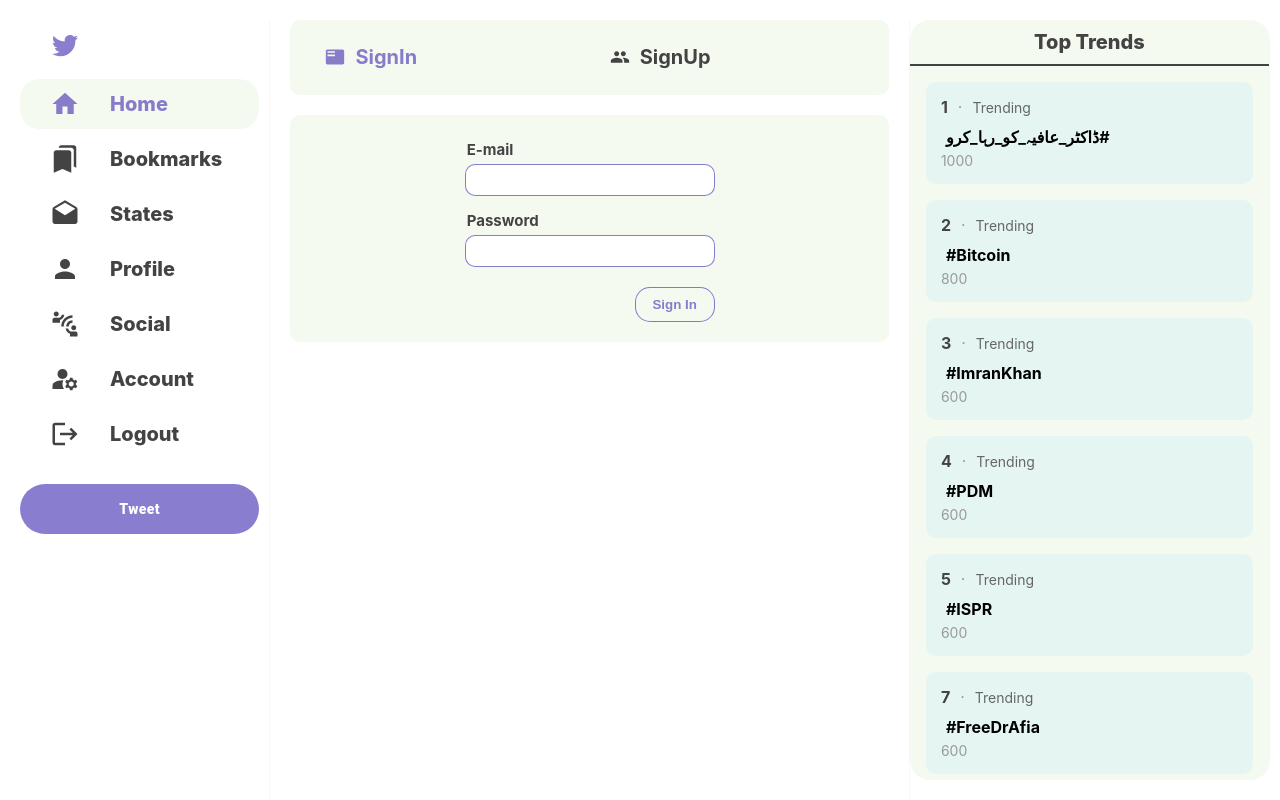
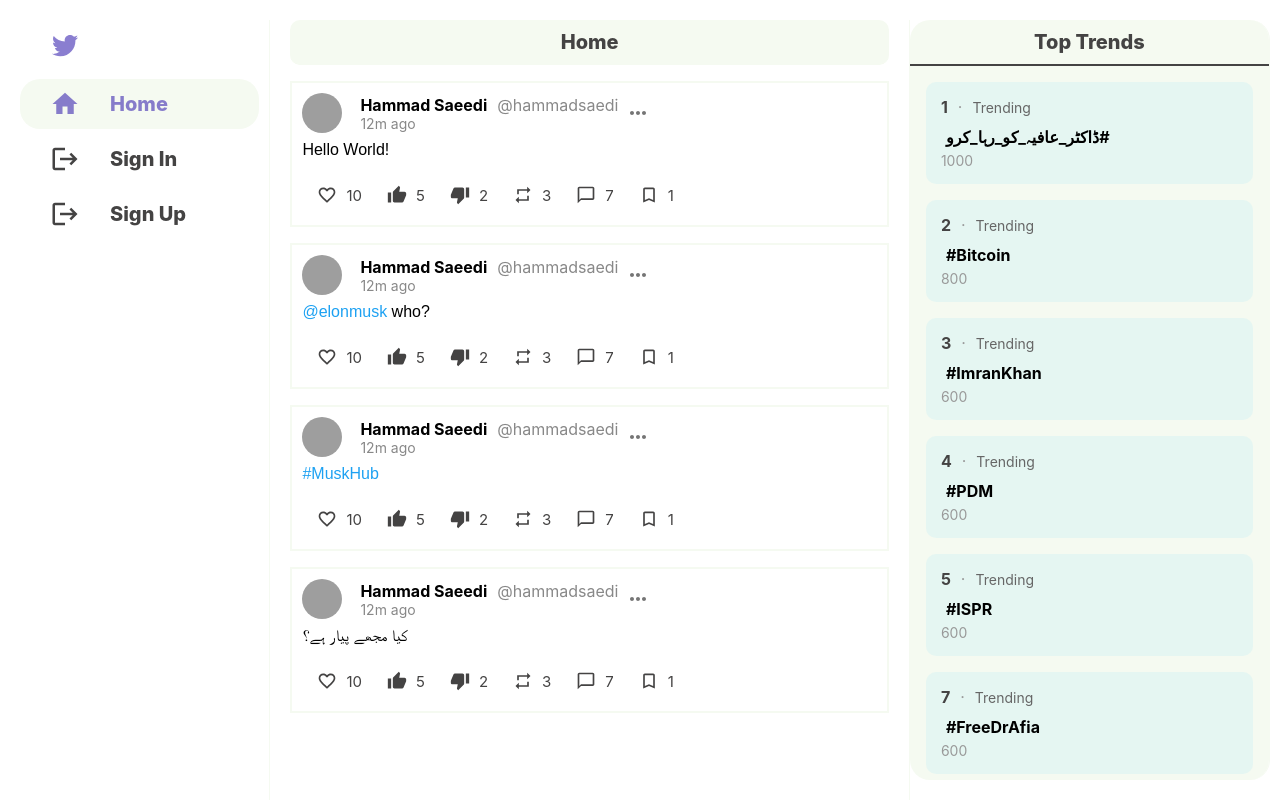
Before and after one commit to hammadsaedi/twitter, a React (Create React App) app in the folder twitter/: page / in a window 1280 px wide. Built offline with nearby package versions, Linux system fonts and the light colour scheme; grey boxes are pictures that could not be loaded.

Commit message:
SignIn and Sign Up Function

```diff
--- a/twitter/src/App.js
+++ b/twitter/src/App.js
@@ -13,9 +13,15 @@
 import Explore from './Explore/Explore';
 import Notifications from './Notifications/Notifications';
 import Profile from './Profile/Profile';
-import SignInUpForm from './SignInUp/SignInUp';
+
+import SignInForm from './SignInUp/SignIn';
+import SignUpForm from './SignInUp/SignUp';
 
 function App() {
+  const [login, setLogin] = useState(false);
+
+  const [userName, setUserName] = useState('');
+
   const [activeOption, setActiveOption] = useState("Home");
 
   const [tweetPopup, setTweetPopup] = useState(false);
@@ -23,6 +29,26 @@
   const [logoutPopup, setLogoutPopup] = useState(false);
 
   const [HashTag, setHashTag] = useState("#Twitter");
+
+  const handleLogin = (email, password) => {
+    if (email === 'faoqzuhair@gmail.com' && password === 'admin12345'){
+      setUserName("faoqzuhair");
+      setLogin(true);
+      setActiveOption("Home");
+    } else {
+      alert('Invalid Credentials');
+    }
+    console.log('Logging in....');
+  }
+
+  const handleSignUp = (name, email, password) => {
+    // push to database
+    setUserName(email.split('@')[0]);
+    console.log('Signing Up....');
+    setLogin(true);
+    setActiveOption("Home");
+  }
+
 
 
   const handleOption = (option) => {
@@ -37,6 +63,7 @@
   };
 
   const handleLogout = () => {
+    setLogin(false);
     setLogoutPopup(!logoutPopup);
     console.log('Tweeting....');
   };
@@ -78,53 +105,61 @@
       )}
 
       {/* Sidebar */}
-      <Sidebar className={`${tweetPopup ? 'blur' : ''}`} handleClick={handleOption} handleTweet={handleTweet} handleLogout={handleLogout}/>
+      <Sidebar className={`${tweetPopup ? 'blur' : ''}`} login={login} handleClick={handleOption} handleTweet={handleTweet} handleLogout={handleLogout}/>
 
       {/* Feed */}
       {activeOption === "Home" &&
-        // <Feed filter = {"Home"} className={`${tweetPopup ? 'blur' : ''}`}/>
+        <Feed  userName={userName} filter = {"Home"} className={`${tweetPopup ? 'blur' : ''}`}/>
+      }
 
-        <SignInUpForm/>
+      {/* Sign Up */}
+      {activeOption === "SignUp" &&
+        <SignUpForm handleSignUp={handleSignUp}/>
+      }
+
+      {/* Sign In */}
+      {activeOption === "SignIn" &&
+        <SignInForm handleSignIn={handleLogin}/>
       }
 
       {/* Explore */}
       {activeOption === "Explore" &&
-        <Explore className={`${tweetPopup ? 'blur' : ''}`}/>
+        <Explore userName={userName} className={`${tweetPopup ? 'blur' : ''}`}/>
       }
 
       {/* Notifications */}
       {activeOption === "Notifications" &&
-        <Notifications className={`${tweetPopup ? 'blur' : ''}`}/>
+        <Notifications  userName={userName} className={`${tweetPopup ? 'blur' : ''}`}/>
       }
 
       {/* Bookmarks */}
       {activeOption === "Bookmarks" &&
-        <Bookmarks className={`${tweetPopup ? 'blur' : ''}`}/>
+        <Bookmarks  userName={userName} className={`${tweetPopup ? 'blur' : ''}`}/>
       }
 
       {/* States */}
       {activeOption === "States" &&
-        <States className={`${tweetPopup ? 'blur' : ''}`} />
+        <States  userName={userName} className={`${tweetPopup ? 'blur' : ''}`} />
       }
 
       {/* Profile */}
       {activeOption === "Profile" &&
-        <Profile className={`${tweetPopup ? 'blur' : ''}`}/>
+        <Profile  userName={userName} className={`${tweetPopup ? 'blur' : ''}`}/>
       }
 
       {/* Social */}
       {activeOption === "Social" &&
-        <Social className={`${tweetPopup ? 'blur' : ''}`}/>
+        <Social  userName={userName} className={`${tweetPopup ? 'blur' : ''}`}/>
       }
 
       {/* Account */}
       {activeOption === "Account" &&
-        <Account className={`${tweetPopup ? 'blur' : ''}`}/>
+        <Account  userName={userName} className={`${tweetPopup ? 'blur' : ''}`}/>
       }
 
       {/* HashTag */}
       {activeOption === "Hashtag" &&
-        <Feed filter = {HashTag} className={`${tweetPopup ? 'blur' : ''}`}/>
+        <Feed  userName={userName} filter = {HashTag} className={`${tweetPopup ? 'blur' : ''}`}/>
       }
 
 
--- a/twitter/src/Center/Feed.js
+++ b/twitter/src/Center/Feed.js
@@ -9,7 +9,7 @@
 import PeopleIcon from '@mui/icons-material/People';
 import Diversity1Icon from '@mui/icons-material/Diversity1';
 
-export default function Feed({filter}) {
+export default function Feed({userName, filter}) {
   const [activeOption, setActiveOption] = useState('For You');
 
   const handleOptionClick = (text) => {
@@ -23,10 +23,20 @@
   return (
     <div className="feed">
         {/* Header */}
-        <Header text={filter} options={[option1, option2, option3]} handleOptionClick={handleOptionClick}/>
+        {
+          userName == "" &&
+          <Header text={filter}/>
+        }
+        {
+          userName != "" &&
+          <Header text={userName} options={[option1, option2, option3]} handleOptionClick={handleOptionClick}/>
+        }
 
         {/* TweetBox */}
-        <TweetBox />
+        {
+          userName != "" &&
+          <TweetBox />
+        }
 
         {/* Post */}
         <Tweet text="Hello World!"/>
--- a/twitter/src/Sidebar/Sidebar.js
+++ b/twitter/src/Sidebar/Sidebar.js
@@ -14,7 +14,7 @@
 import { Button } from '@mui/material';
 import LogoutIcon from '@mui/icons-material/Logout';
 
-export default function Sidebar({handleClick, handleTweet, handleLogout}) {
+export default function Sidebar({handleClick, handleTweet, handleLogout, login}) {
   const [activeOption, setActiveOption] = useState("Home");
 
   const handleOptionClick = (text) => {
@@ -49,25 +49,55 @@
         {/* <SidebarOption active={activeOption === 'Notifications'}  text='Notifications' Icon={NotificationsIcon} onClick={() => handleOptionClick('Notifications')}  /> */}
 
         {/* Bookmark */}
+        {
+          login &&
           <SidebarOption active={activeOption === 'Bookmarks'} text='Bookmarks' Icon={BookmarksIcon} onClick={() => handleOptionClick('Bookmarks')} />
 
+        }
+
         {/* Draft */}
+        {
+          login &&
             <SidebarOption active={activeOption === 'States'} text='States' Icon={DraftsIcon} onClick={() => handleOptionClick('States')} />
+        }
 
-        {/* Profile */}
+        {/* Profile */} {
+          login &&
           <SidebarOption active={activeOption === 'Profile'} text='Profile' Icon={PersonIcon}  onClick={() => handleOptionClick('Profile')}/>
+        }
 
         {/* Social */}
+        {
+          login &&
            <SidebarOption active={activeOption === 'Social'}  text='Social' Icon={ConnectWithoutContactIcon}  onClick={() => handleOptionClick('Social')}/>
+        }
 
         {/* Account */}
+        {
+          login &&
           <SidebarOption active={activeOption === 'Account'} text='Account' Icon={ManageAccountsIcon} onClick={() => handleOptionClick('Account')}/>
+        }
 
         {/* Button -> Logout */}
+        {
+          login &&
           <SidebarOption text='Logout' Icon={LogoutIcon} onClick={() => handleLogoutClick('Logout')} />
+        }
 
+        {
+          !login &&
+          <SidebarOption text='Sign In' Icon={LogoutIcon} onClick={() => handleOptionClick('SignIn')} />
+        }
+
+        {
+          !login &&
+          <SidebarOption text='Sign Up' Icon={LogoutIcon} onClick={() => handleOptionClick('SignUp')} />
+        }
         {/* Button -> Tweet */}
+        {
+          login &&
           <Button variant='outlined' className='sidebar__tweet' fullWidth onClick={() => handleTweetClick('Tweet')}>Tweet</Button>
+        }
     </div>
   )
 }
--- /dev/null
+++ b/twitter/src/SignInUp/SignIn.js
@@ -0,0 +1,61 @@
+import React, { useState, useEffect } from 'react';
+import '../Center/Feed.css'
+import Header from '../Header/Header'
+
+import './SignInUp.css'
+
+const SignInForm = ({handleSignIn}) => {
+  const [email, setEmail] = useState('');
+  const [password, setPassword] = useState('');
+  const [isFormValid, setIsFormValid] = useState(false);
+
+  const handleEmailChange = (e) => {
+    setEmail(e.target.value);
+  };
+
+  const handlePasswordChange = (e) => {
+    setPassword(e.target.value);
+  };
+
+
+  const handleSubmit = (e) => {
+    e.preventDefault();
+    handleSignIn(email, password);
+    // Perform form submission logic here
+  };
+
+  useEffect(() => {
+    const isEmailValid = /\S+@\S+\.\S+/.test(email);
+    setIsFormValid(isEmailValid);
+
+  }, [email]);
+
+  useEffect(() => {
+    setEmail('');
+    setPassword('');
+  }, []);
+
+
+  return (
+    <div className="feed">
+      {/* Header */}
+      <Header text="Sign In"/>
+
+      <div className="SignInUp__container">
+          <form onSubmit={handleSubmit}>
+            <h5>E-mail</h5>
+            <input type="email" value={email}  pattern="[a-z0-9._%+-]+@[a-z0-9.-]+\.[a-z]{2,}$" onChange={handleEmailChange} required />
+
+            <h5>Password</h5>
+            <input type="password" value={password} onChange={handlePasswordChange} minLength={6} required />
+
+            <button type="submit" className="SignInUp__signInButton" disabled={!isFormValid}>
+              Sign In
+            </button>
+          </form>
+      </div>
+    </div>
+  );
+};
+
+export default SignInForm;
--- a/twitter/src/SignInUp/SignInUp.js
+++ b/twitter/src/SignInUp/SignUp.js
@@ -1,28 +1,16 @@
 import React, { useState, useEffect } from 'react';
 import '../Center/Feed.css'
 import Header from '../Header/Header'
-import HeaderOption from '../Header/HeaderOption'
 
 import './SignInUp.css'
 
-import FeaturedPlayListIcon from '@mui/icons-material/FeaturedPlayList';
-import PeopleIcon from '@mui/icons-material/People';
 
-
-const SignInUpForm = () => {
-  const [activeOption, setActiveOption] = useState("SignIn");
+const SignInUpForm = ({handleSignUp}) => {
   const [name, setName] = useState('');
   const [email, setEmail] = useState('');
   const [password, setPassword] = useState('');
   const [confirmPassword, setConfirmPassword] = useState('');
   const [isFormValid, setIsFormValid] = useState(false);
-
-  let option1 = <HeaderOption text="SignIn" Icon={FeaturedPlayListIcon} />;
-  let option2 = <HeaderOption text="SignUp" Icon={PeopleIcon} />;
-
-  const handleOptionClick = (text) => {
-    setActiveOption(text);
-  };
 
   const handleNameChange = (e) => {
     const inputName = e.target.value;
@@ -45,6 +33,7 @@
 
   const handleSubmit = (e) => {
     e.preventDefault();
+    handleSignUp(name, email, password);
     // Perform form submission logic here
   };
 
@@ -53,21 +42,24 @@
     const isNameValid = name.trim() !== '';
     const isPasswordValid = password.length >= 6;
     const isConfirmPasswordValid = password === confirmPassword;
-    if(activeOption === 'SignIn') {
-      setIsFormValid(isEmailValid);
-    } else {
-      setIsFormValid(isEmailValid && isNameValid && isPasswordValid && isConfirmPasswordValid);
-    }
+
+    setIsFormValid(isEmailValid && isNameValid && isPasswordValid && isConfirmPasswordValid);
   }, [name, email, password, confirmPassword]);
+
+  useEffect(() => {
+    setName('');
+    setEmail('');
+    setPassword('');
+    setConfirmPassword('');
+  }, []);
 
 
   return (
     <div className="feed">
       {/* Header */}
-      <Header text="" options={[option1, option2]} handleOptionClick={handleOptionClick} />
+      <Header text="Sign Up"/>
 
       <div className="SignInUp__container">
-        {activeOption === 'SignUp' && (
 
         <form onSubmit={handleSubmit}>
           <h5>Name</h5>
@@ -86,22 +78,6 @@
             Sign In
           </button>
         </form>
-        )}
-
-        {activeOption === 'SignIn' && (
-
-          <form onSubmit={handleSubmit}>
-            <h5>E-mail</h5>
-            <input type="email" value={email}  pattern="[a-z0-9._%+-]+@[a-z0-9.-]+\.[a-z]{2,}$" onChange={handleEmailChange} required />
-
-            <h5>Password</h5>
-            <input type="password" value={password} onChange={handlePasswordChange} minLength={6} required />
-
-            <button type="submit" className="SignInUp__signInButton" disabled={!isFormValid}>
-              Sign In
-            </button>
-          </form>
-        )}
       </div>
     </div>
   );
```
Lines whose indentation alone changed are shown as unchanged.
